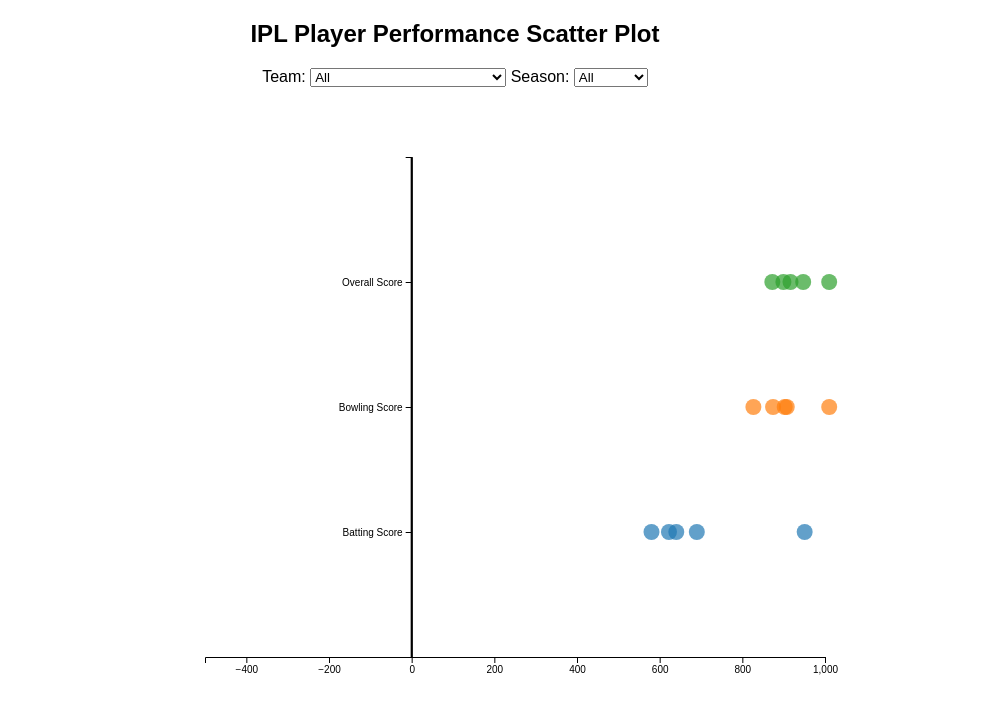
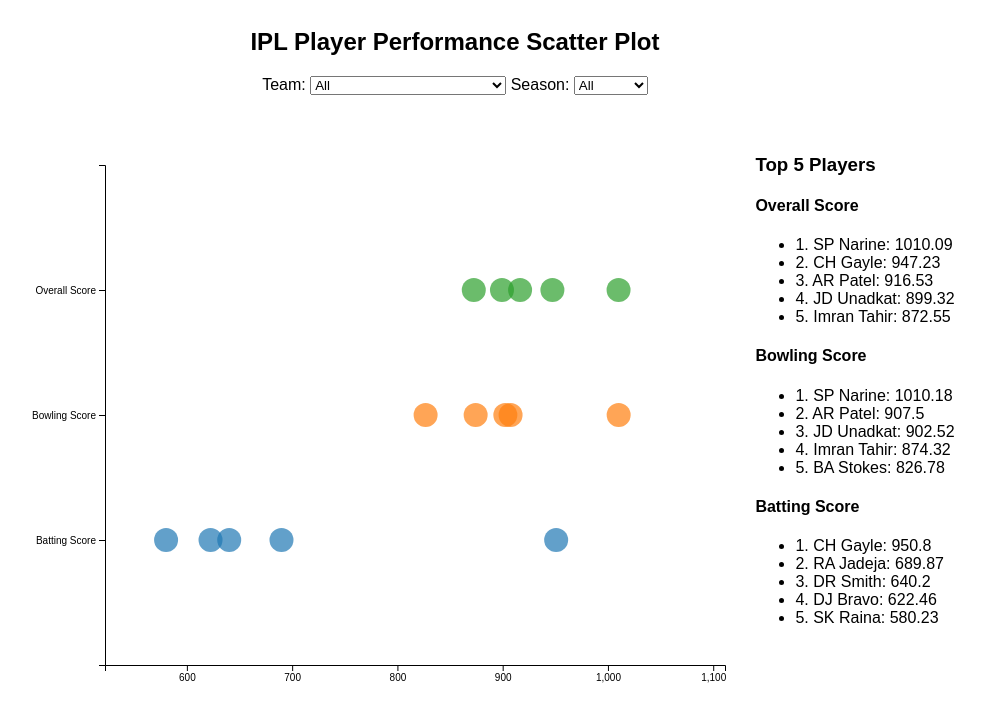
Before and after one commit to areenaarora/ipl_project, a plain HTML site: page index.html in a window 1280 px wide. Shown: the whole page, without its empty margins (185-1170 px from the left). Drawn offline with nearby package versions, Linux system fonts and the light colour scheme.

```diff
--- a/index.html
+++ b/index.html
@@ -10,6 +10,9 @@
         body {
             font-family: Arial, sans-serif;
             text-align: center;
+            display: flex;
+            flex-direction: column;
+            align-items: center;
         }
 
         .tooltip {
@@ -24,6 +27,15 @@
         .filters {
             margin-bottom: 20px;
         }
+
+        .top-players {
+            margin-top: 20px;
+            text-align: left;
+        }
+
+        .chart-container {
+            display: flex;
+        }
     </style>
 </head>
 
@@ -36,7 +48,13 @@
         <label for="seasonFilter">Season:</label>
         <select id="seasonFilter"></select>
     </div>
-    <svg width="800" height="600"></svg>
+    <div class="chart-container">
+        <svg width="800" height="600"></svg>
+        <div class="top-players">
+            <h3>Top 5 Players</h3>
+            <div id="player-list"></div>
+        </div>
+    </div>
     <div class="tooltip"></div>
 
     <script>
@@ -53,10 +71,9 @@
         const tooltip = d3.select(".tooltip");
         const teamFilter = d3.select("#teamFilter");
         const seasonFilter = d3.select("#seasonFilter");
+        const playerList = d3.select("#player-list");
 
         d3.csv("IPL_data.csv").then(function (data) {
-            console.log("CSV Data Loaded:", data[0]);
-
             data.forEach(d => {
                 d.batting_score = +d.batting_score;
                 d.bowling_score = +d.bowling_score;
@@ -76,12 +93,12 @@
                 seasonFilter.append("option").text(season).attr("value", season);
             });
 
+            const orderedTypes = ["Overall Score", "Bowling Score", "Batting Score"];
             const typeToKey = {
                 "Batting Score": "batting_score",
                 "Bowling Score": "bowling_score",
                 "Overall Score": "overall_score"
             };
-
             const colors = { "Batting Score": "#1f77b4", "Bowling Score": "#ff7f0e", "Overall Score": "#2ca02c" };
 
             function updateChart() {
@@ -97,13 +114,15 @@
                 }
 
                 let formattedData = [];
-                Object.keys(typeToKey).forEach(type => {
-                    let key = typeToKey[type];
+                let playerSummary = "";
+
+                orderedTypes.forEach(label => {
+                    const key = typeToKey[label];
                     let sortedPlayers = filteredData
-                        .filter(d => d[key] != null && d[key] !== "" && !isNaN(d[key]))
+                        .filter(d => !isNaN(d[key]))
                         .map(d => ({
                             player: d.Player,
-                            type: type,
+                            type: label,
                             score: d[key]
                         }))
                         .sort((a, b) => b.score - a.score)
@@ -112,16 +131,33 @@
                     formattedData = formattedData.concat(sortedPlayers);
                 });
 
-                console.log("Filtered Data:", formattedData);
+                console.log({ formattedData });
+
+
+                orderedTypes.forEach(label => {
+                    playerSummary += `<h4>${label}</h4><ul>`;
+                    formattedData
+                        .filter(d => d.type === label)
+                        .sort((a, b) => b.score - a.score)
+                        .forEach((p, index) => {
+                            playerSummary += `<li>${index + 1}. ${p.player}: ${p.score}</li>`;
+                        });
+                    playerSummary += "</ul>";
+                });
+
+                playerList.html(playerSummary);
 
                 const xScale = d3.scaleLinear()
-                    .domain([-500, 1000])
+                    .domain([d3.min(formattedData, d => d.score) * 0.9 || 0, d3.max(formattedData, d => d.score) * 1.1 || 1000])
                     .range([0, width]);
 
                 const yScale = d3.scalePoint()
-                    .domain(["Batting Score", "Bowling Score", "Overall Score"])
+                    .domain(orderedTypes.reverse())
                     .range([height, 0])
                     .padding(1);
+
+                console.log({ orderedTypes, height });
+
 
                 svg.selectAll("g.axis").remove();
                 svg.append("g").attr("class", "axis")
@@ -129,18 +165,7 @@
                     .call(d3.axisBottom(xScale).ticks(5));
 
                 svg.append("g").attr("class", "axis")
-                    .attr("transform", `translate(${xScale(0)}, 0)`)
                     .call(d3.axisLeft(yScale));
-
-                svg.selectAll(".y-axis-line").remove();
-                svg.append("line")
-                    .attr("class", "y-axis-line")
-                    .attr("x1", xScale(0))
-                    .attr("x2", xScale(0))
-                    .attr("y1", 0)
-                    .attr("y2", height)
-                    .attr("stroke", "black")
-                    .attr("stroke-width", 2);
 
                 let circles = svg.selectAll("circle").data(formattedData);
                 circles.exit().remove();
@@ -150,16 +175,9 @@
                     .merge(circles)
                     .attr("cx", d => xScale(d.score))
                     .attr("cy", d => yScale(d.type))
-                    .attr("r", 8)
+                    .attr("r", 12)
                     .attr("fill", d => colors[d.type])
-                    .attr("opacity", 0.7)
-                    .on("mouseover", (event, d) => {
-                        tooltip.style("display", "block")
-                            .html(`${d.player} <br>Score: ${d.score}`)
-                            .style("left", (event.pageX + 5) + "px")
-                            .style("top", (event.pageY - 30) + "px");
-                    })
-                    .on("mouseout", () => tooltip.style("display", "none"));
+                    .attr("opacity", 0.7);
             }
 
             teamFilter.on("change", updateChart);
```
Also changed, not shown: 1 other file.
